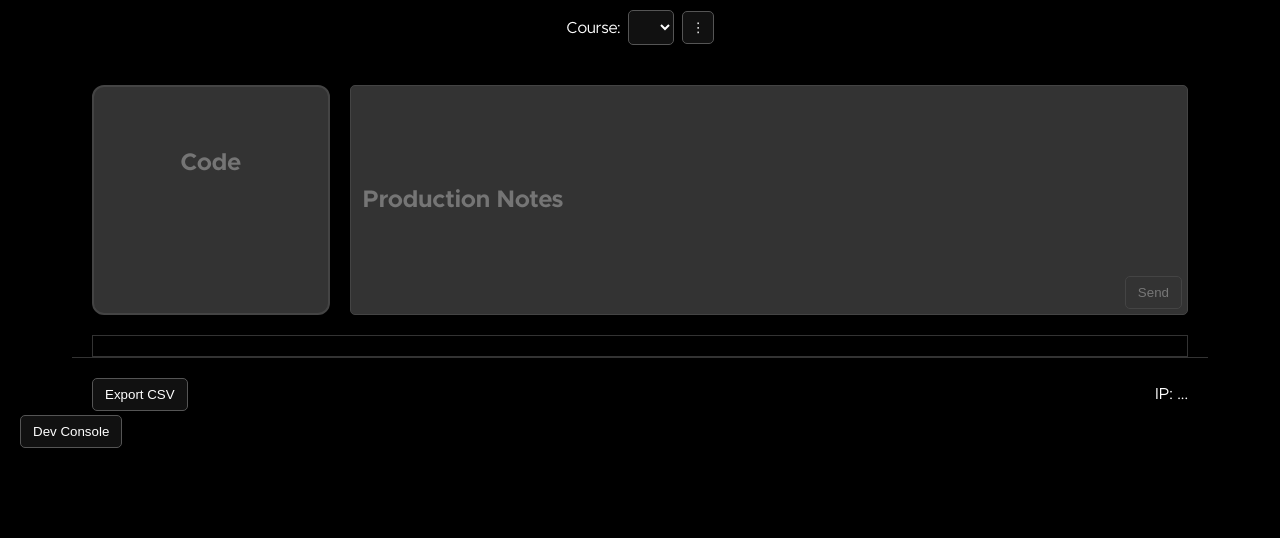
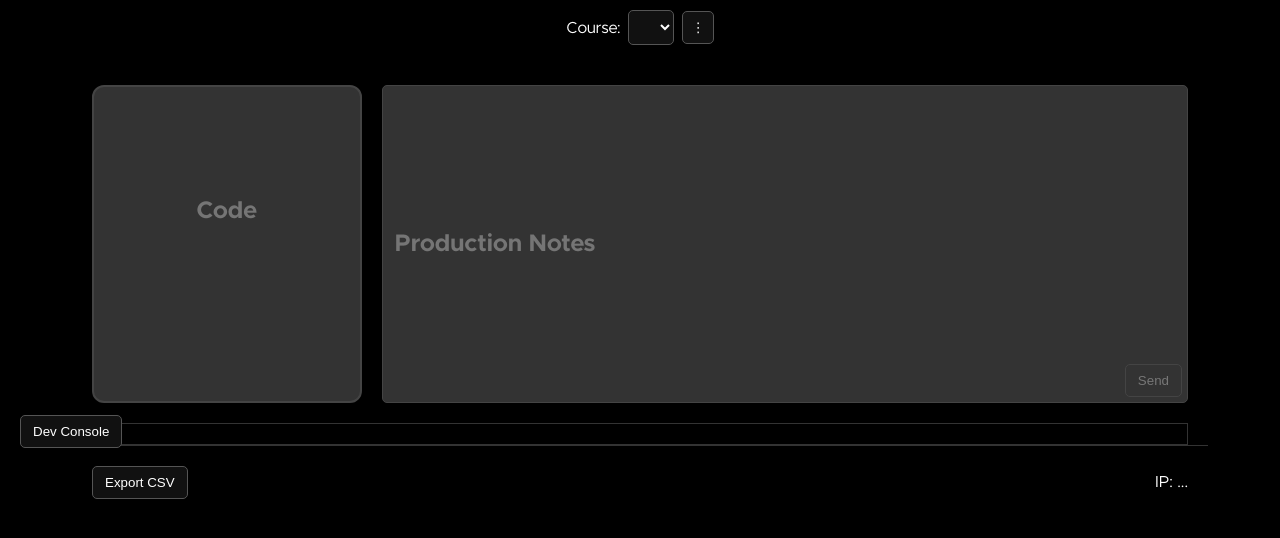
Before and after one commit to lp-jordan/leaderslate, a website: page public/index.html in a window 1280 px wide. Shown: the part 332-870 px from the top of the page. Before the commit the page ends 800 px from the top, so only its background shows below. Drawn offline with nearby package versions, Linux system fonts and the light colour scheme; no server answers.

Commit message:
Update style.css

```diff
--- a/public/style.css
+++ b/public/style.css
@@ -172,6 +172,7 @@ body {
   display: flex;
   justify-content: center;
   align-items: center;
+  padding: 3.5rem 2rem;
 
   color: #ffffff;
   border: 0.125rem solid #444;
```
